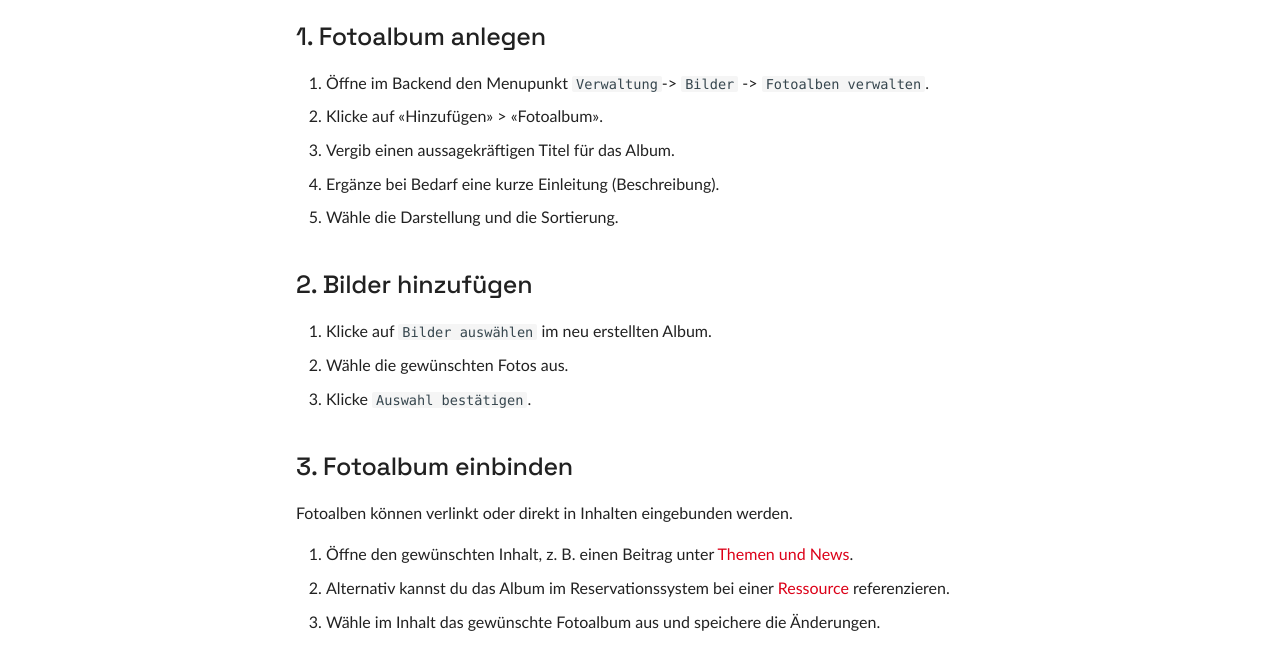
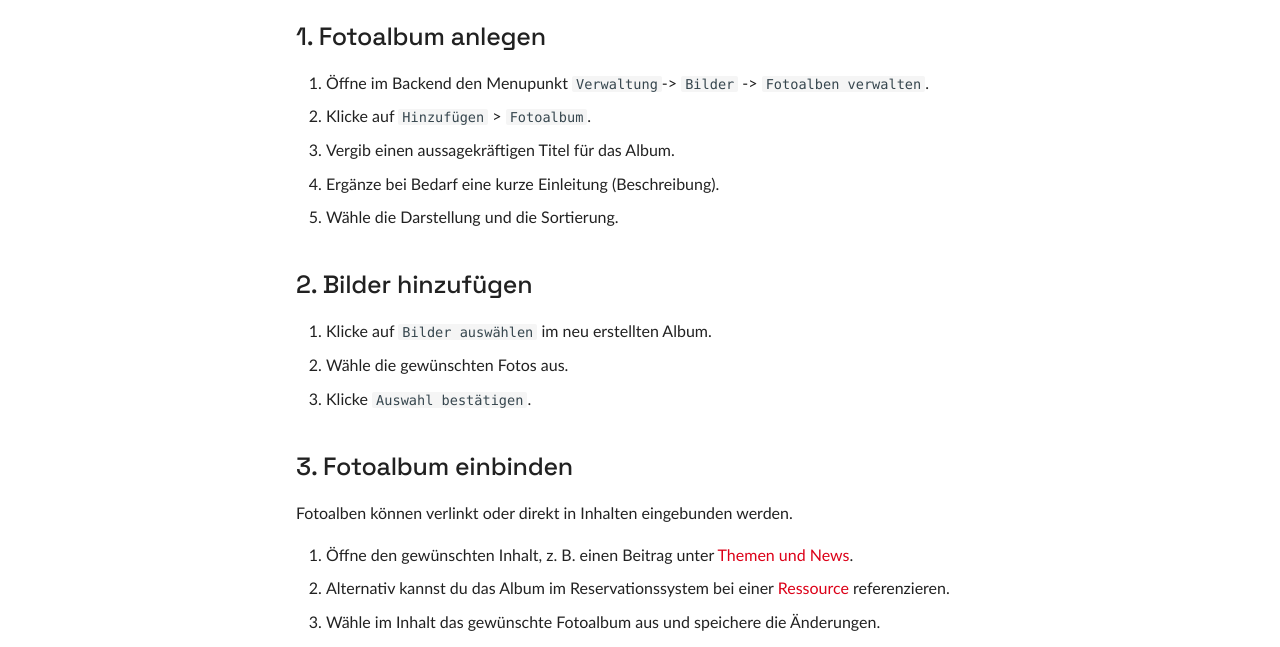
Before and after one commit to seantis/docs-admin-digital, an MkDocs documentation site: the page built from content/module/fotoalben/erstellen-und-einbinden.md, in a window 1280 px wide and 1066 px high. Shown: the part 330-977 px from the top of the window. Built offline with MkDocs 1.6.1 and Material for MkDocs 9.7.7, drawn with Linux system fonts in a browser that asks for light colours.

Commit message:
Markierungen

```diff
--- a/content/module/fotoalben/erstellen-und-einbinden.md
+++ b/content/module/fotoalben/erstellen-und-einbinden.md
@@ -10,7 +10,7 @@
 ## 1. Fotoalbum anlegen
 
 1. Öffne im Backend den Menupunkt `Verwaltung`-> `Bilder` -> `Fotoalben verwalten`.
-2. Klicke auf «Hinzufügen» > «Fotoalbum».
+2. Klicke auf `Hinzufügen` > `Fotoalbum`.
 3. Vergib einen aussagekräftigen Titel für das Album.
 4. Ergänze bei Bedarf eine kurze Einleitung (Beschreibung).
 5. Wähle die Darstellung und die Sortierung.
```
